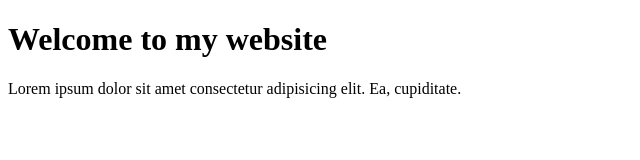
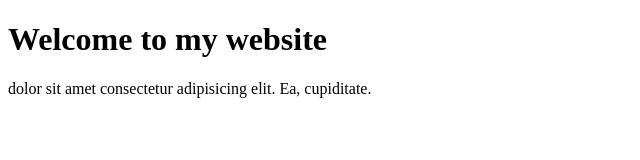
Before and after one commit to techcodedu/cwd_b6_demo_github, a plain HTML site: page index.html in a window 1280 px wide. Shown: the whole page, without its empty margins (0-640 px from the left). Drawn offline with Linux system fonts and the light colour scheme.

Commit message:
remove text from paragraph
removed

```diff
--- a/index.html
+++ b/index.html
@@ -8,8 +8,6 @@
   </head>
   <body>
     <h1>Welcome to my website</h1>
-    <p>
-      Lorem ipsum dolor sit amet consectetur adipisicing elit. Ea, cupiditate.
-    </p>
+    <p>dolor sit amet consectetur adipisicing elit. Ea, cupiditate.</p>
   </body>
 </html>
```
